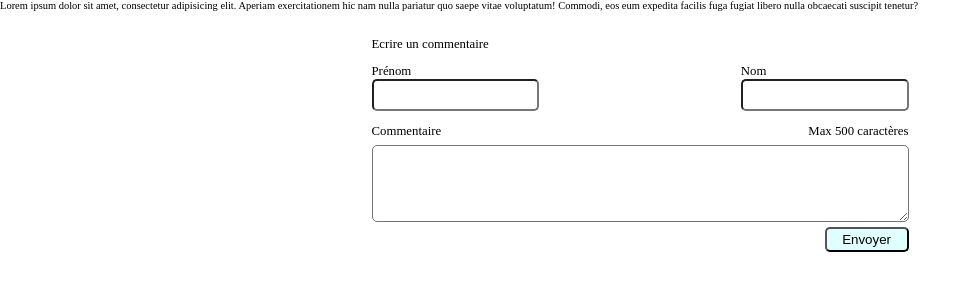
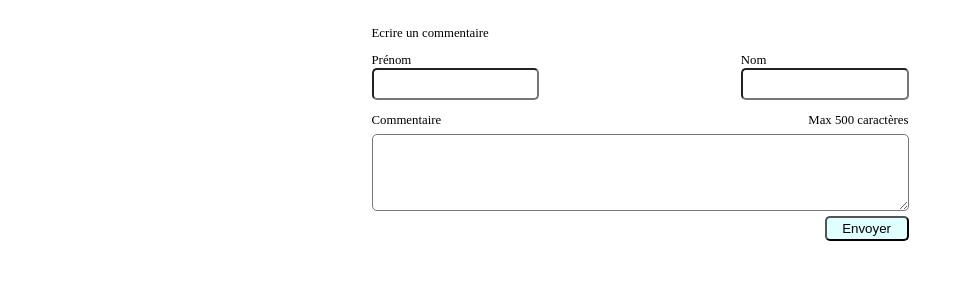
Before and after one commit to x-dcx-x/EspaceCommentaire, a plain HTML site: page index.html in a window 1280 px wide. Shown: the whole page, without its empty margins (0-980 px from the left). Drawn offline with Linux system fonts and the light colour scheme.

Commit message:
push final in jS

```diff
--- a/index.html
+++ b/index.html
@@ -7,7 +7,6 @@
     <meta name="viewport" content="width=device-width, initial-scale=1.0">
 </head>
 <body>
-Lorem ipsum dolor sit amet, consectetur adipisicing elit. Aperiam exercitationem hic nam nulla pariatur quo saepe vitae voluptatum! Commodi, eos eum expedita facilis fuga fugiat libero nulla obcaecati suscipit tenetur?
 <div id="allContent">
 
     <div id="comEnvoyer"></div>
```
